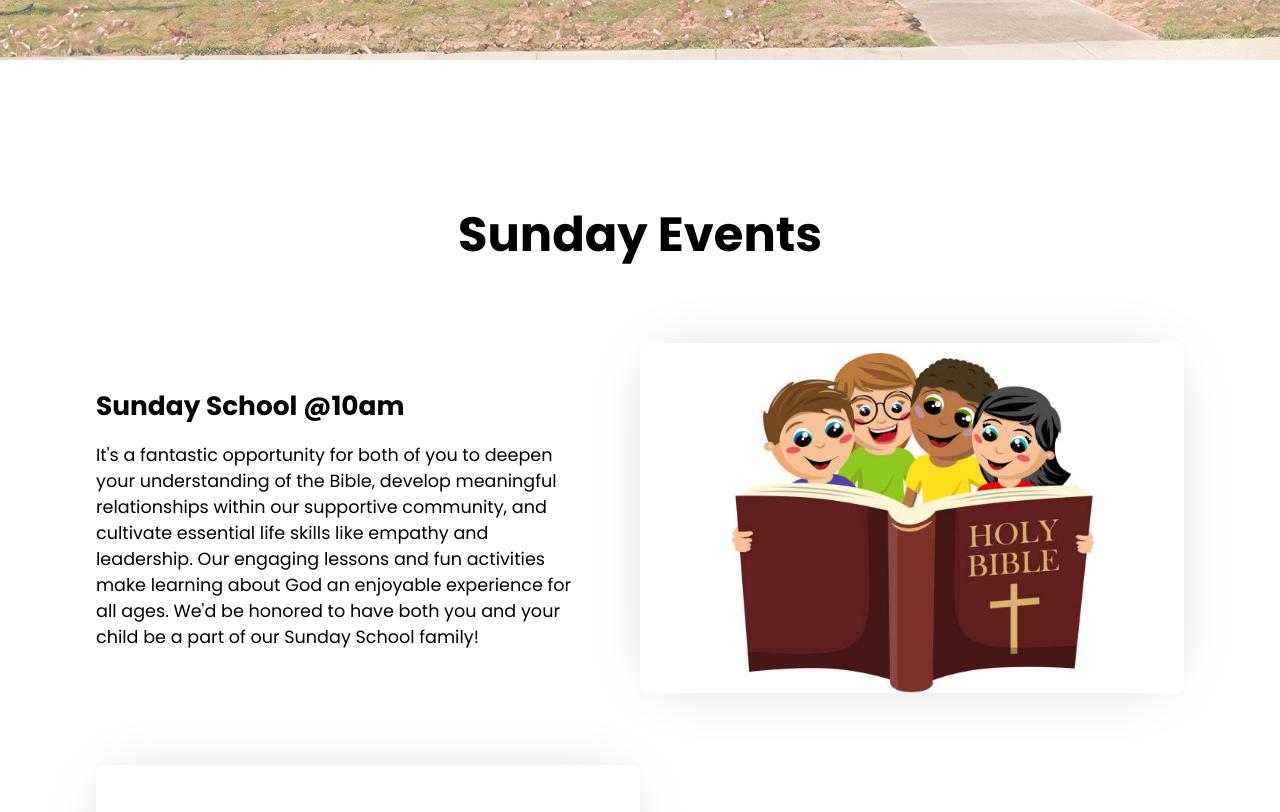
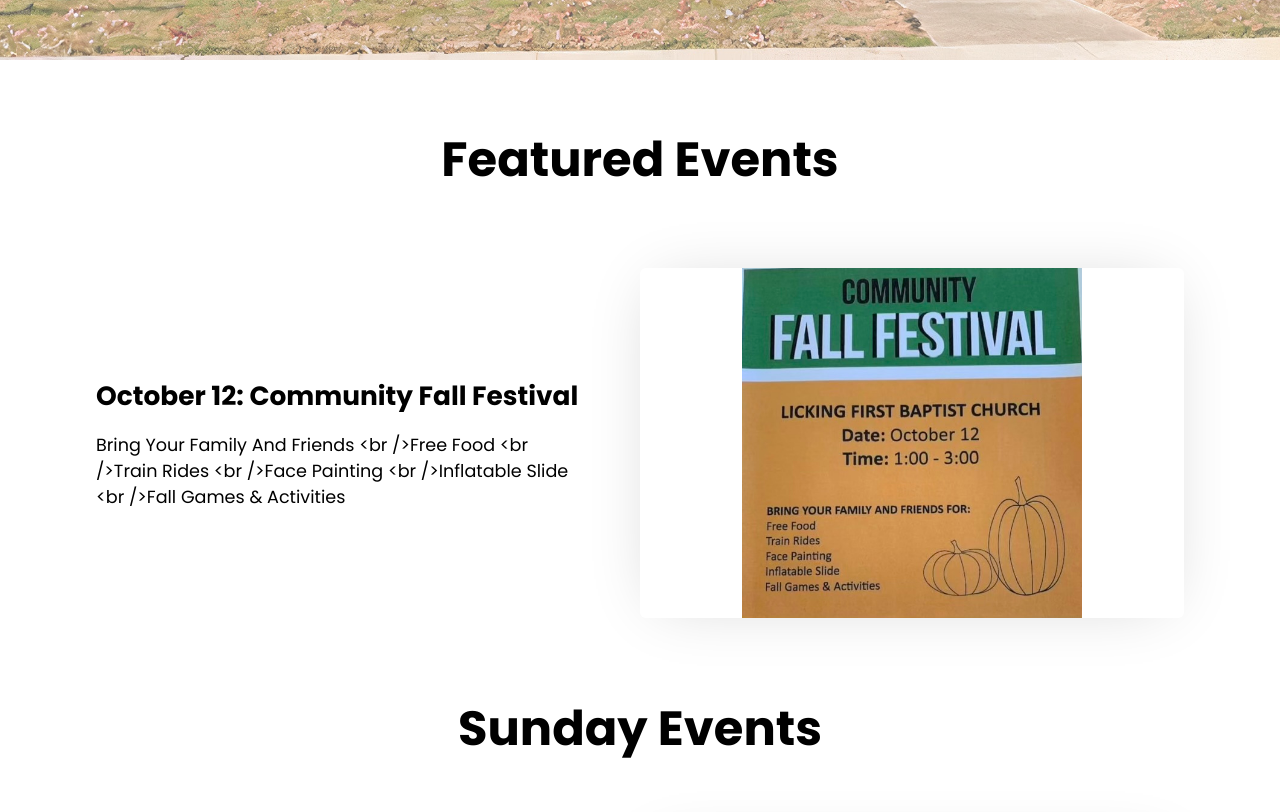
Before and after one commit to GitforJosh375/Deploy_FBC, a React (Vite) app: page / in a window 1280 px wide. Shown: the part 740-1552 px from the top of the page. Built offline with nearby package versions, Linux system fonts and the light colour scheme.

Commit message:
new picture for october fest

```diff
--- a/src/components/Destination.jsx
+++ b/src/components/Destination.jsx
@@ -6,21 +6,23 @@
 import SundayImg5 from "../assets/MarkCal.jpg";
 import Movie from "../assets/Break.jpg";
 import DestinationData from "./DestinationData.jsx";
+import OctoberImg from "../assets/October_festival.jpg"
 import "./DestinationStyles.css"
 
 
 const Destination = () => {
     return(
         <div className="destination">
-            {/*<h1>Featured Events</h1>
-            <p></p> */}
-            {/*
+            <h1>Featured Events</h1>
+            <p></p>
+
             <DestinationData
             className="first-des"
-            heading="April 20: Denim and Diamonds @10:30am"
-            text="Ladies Function and Luncheon"
-            img1={SundayImg5}
+            heading="October 12: Community Fall Festival"
+            text="Bring Your Family And Friends <br />Free Food <br />Train Rides <br />Face Painting <br />Inflatable Slide <br />Fall Games & Activities "
+            img1={OctoberImg}
             />
+            {/*
             <DestinationData
             className="first-des-reverse"
             heading="April 28: Movie Night - Break Every Chain"
```
Also changed, not shown: src/assets/October_festival.jpg (added).
